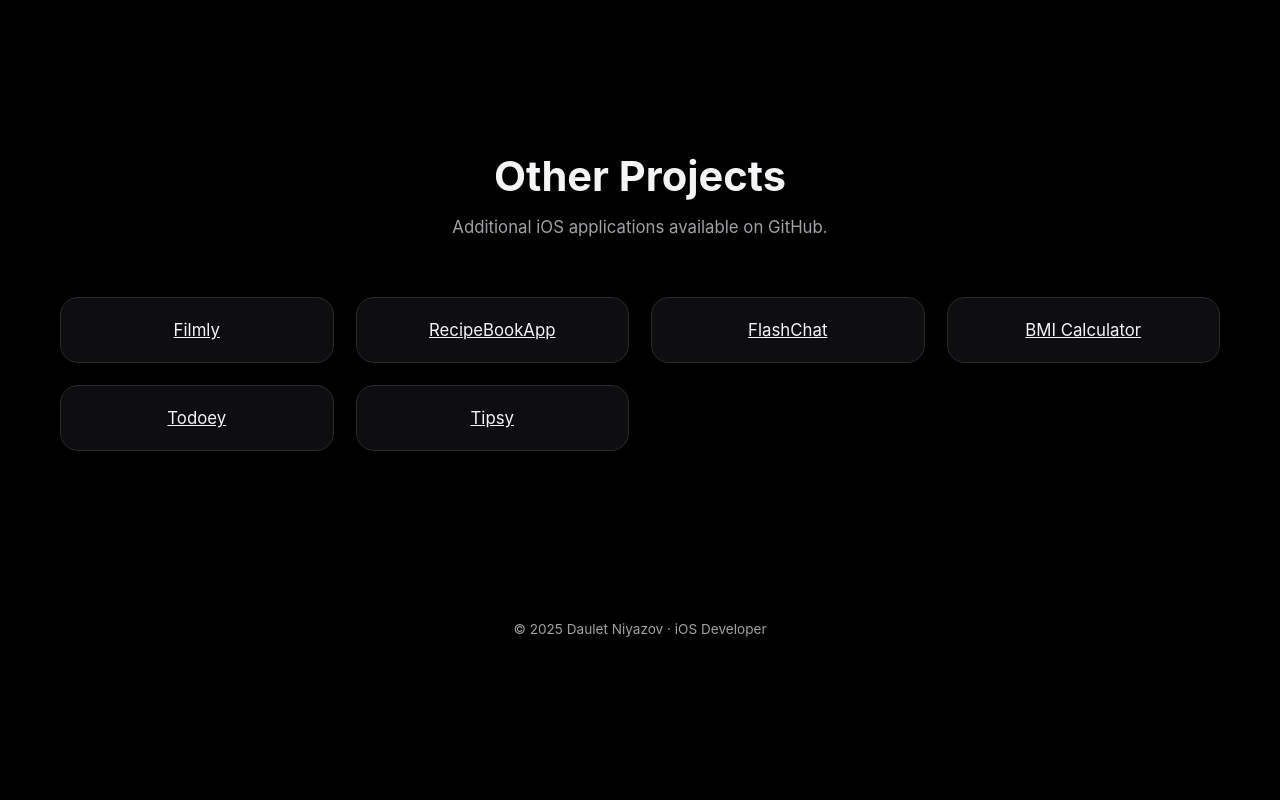
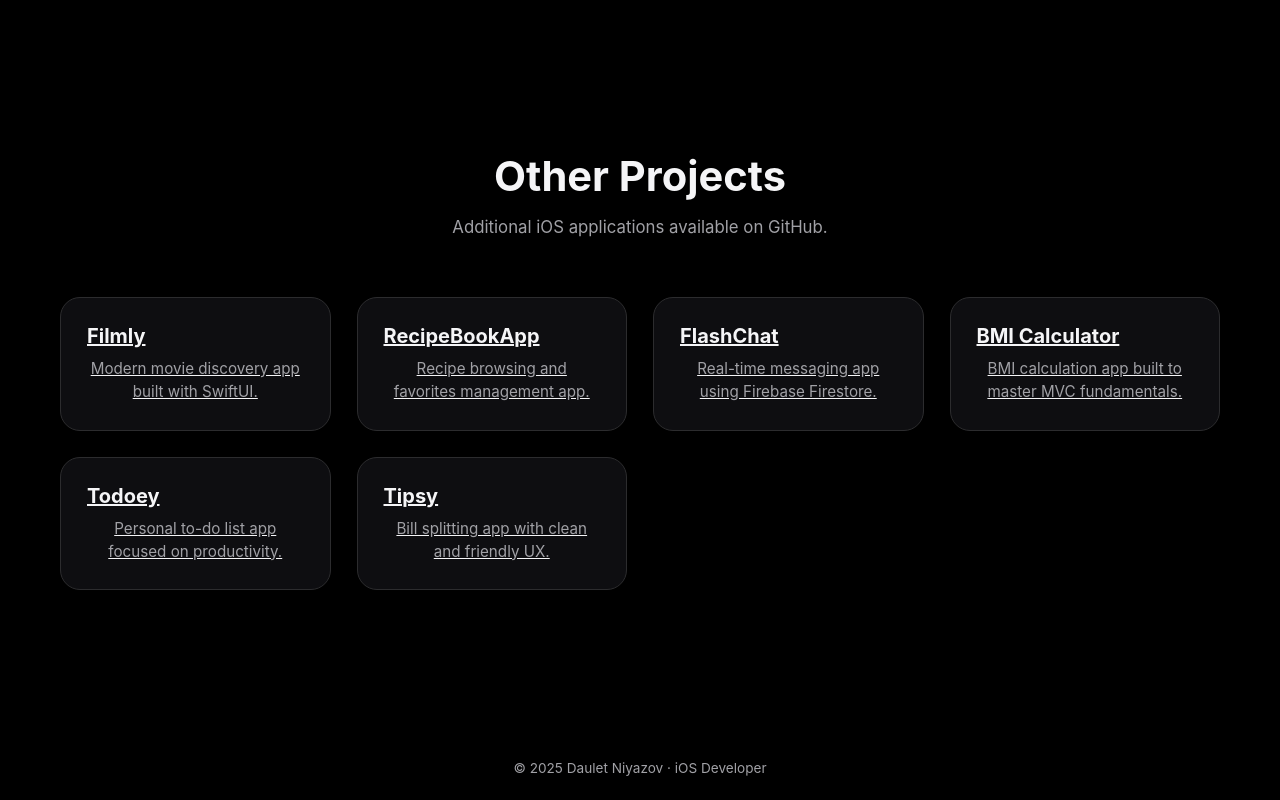
Before and after one commit to niyazovdaulet/portfolio, a plain HTML site: page index.html in a window 1280 px wide. Shown: the part 1315-2115 px from the top of the page. Before the commit the page ends 2012 px from the top, so only its background shows below. Drawn offline with Linux system fonts and the light colour scheme.

Commit message:
Update index.html

```diff
--- a/index.html
+++ b/index.html
@@ -9,6 +9,7 @@
 :root {
   --bg: #000000;
   --card: #0e0e11;
+  --card-hover: #1c1c1f;
   --text: #f5f5f7;
   --muted: #a1a1a6;
   --accent: #2997ff;
@@ -55,12 +56,21 @@
 }
 
 .button {
-  padding: 12px 24px;
+  display: inline-flex;
+  align-items: center;
+  gap: 10px;
+  padding: 12px 22px;
   border-radius: 999px;
   font-size: 0.95rem;
   border: 1px solid #2c2c2e;
   color: var(--text);
   transition: all .25s ease;
+}
+
+.button svg {
+  width: 16px;
+  height: 16px;
+  fill: currentColor;
 }
 
 .button:hover {
@@ -115,30 +125,39 @@
   box-shadow: 0 35px 90px rgba(0,0,0,.85);
 }
 
-/* ---------- PROJECT BUTTONS ---------- */
-.project-buttons {
+/* ---------- PROJECT CARDS ---------- */
+.projects-grid {
   margin-top: 60px;
   display: grid;
-  grid-template-columns: repeat(auto-fit, minmax(220px, 1fr));
-  gap: 22px;
+  grid-template-columns: repeat(auto-fit, minmax(260px, 1fr));
+  gap: 26px;
 }
 
-.project-button {
+.project-card {
+  display: block;
   background: var(--card);
   border: 1px solid #2c2c2e;
-  border-radius: 18px;
-  padding: 22px;
-  text-align: center;
-  font-size: 1.05rem;
+  border-radius: 20px;
+  padding: 26px;
   color: var(--text);
   transition: all .25s ease;
 }
 
-.project-button:hover {
-  background: #1c1c1f;
+.project-card:hover {
+  background: var(--card-hover);
   border-color: var(--accent);
-  color: var(--accent);
-  transform: translateY(-4px);
+  transform: translateY(-6px);
+}
+
+.project-card h3 {
+  margin-bottom: 10px;
+  font-size: 1.25rem;
+}
+
+.project-card p {
+  color: var(--muted);
+  font-size: 0.95rem;
+  line-height: 1.5;
 }
 
 /* ---------- FOOTER ---------- */
@@ -162,23 +181,31 @@
   </p>
 
   <div class="buttons">
+
     <a class="button primary"
        href="https://apps.apple.com/us/app/anotherlife-habit-tracker/id6752122842"
        target="_blank">
+      <!-- App Store icon -->
+      <svg viewBox="0 0 384 512"><path d="M318.7 268.6c-.3-37.2 16.6-65.3 52.2-86.9-19.9-28.6-50-44.3-89.8-47.3-37.8-3-79.3 22.1-94.4 22.1-15.5 0-52.3-21.3-80.7-20.7C47.5 136.7 0 186.2 0 284.2c0 28.8 5.3 58.6 15.8 89.5 14.1 41.4 64.8 143.1 117.7 141.5 26.5-.6 45.2-18.8 79.6-18.8 33.4 0 50.6 18.8 80.7 18.2 53.4-.9 99.3-93.3 112.7-134.9-69.1-32.5-87.1-89.8-87.8-111.1z"/></svg>
       View on App Store
     </a>
 
     <a class="button"
        href="https://github.com/niyazovdaulet"
        target="_blank">
+      <!-- GitHub icon -->
+      <svg viewBox="0 0 24 24"><path d="M12 .5C5.73.5.5 5.73.5 12c0 5.1 3.29 9.42 7.86 10.96.58.1.79-.25.79-.56v-2c-3.2.7-3.88-1.54-3.88-1.54-.53-1.34-1.3-1.7-1.3-1.7-1.06-.73.08-.72.08-.72 1.17.08 1.79 1.2 1.79 1.2 1.04 1.78 2.72 1.27 3.38.97.1-.75.4-1.27.73-1.56-2.55-.29-5.23-1.27-5.23-5.67 0-1.25.45-2.27 1.2-3.07-.12-.3-.52-1.52.11-3.16 0 0 .97-.31 3.18 1.17a11.1 11.1 0 012.9-.39c.98 0 1.97.13 2.9.39 2.2-1.48 3.18-1.17 3.18-1.17.63 1.64.23 2.86.11 3.16.75.8 1.2 1.82 1.2 3.07 0 4.41-2.69 5.38-5.25 5.66.41.36.78 1.06.78 2.14v3.17c0 .31.21.67.8.56A11.51 11.51 0 0023.5 12C23.5 5.73 18.27.5 12 .5z"/></svg>
       GitHub
     </a>
 
     <a class="button"
        href="https://www.linkedin.com/in/dauletniyazov/"
        target="_blank">
+      <!-- LinkedIn icon -->
+      <svg viewBox="0 0 24 24"><path d="M4.98 3.5C4.98 5 3.88 6.2 2.4 6.2S0 5 0 3.5 1.1.8 2.4.8s2.58 1.2 2.58 2.7zM.5 8.9h3.8V24H.5zM8.9 8.9h3.6v2.1h.1c.5-1 1.8-2.1 3.7-2.1 4 0 4.7 2.6 4.7 6V24h-3.8v-5.3c0-1.3 0-3-1.8-3s-2.1 1.4-2.1 2.9V24H8.9z"/></svg>
       LinkedIn
     </a>
+
   </div>
 </section>
 
@@ -203,42 +230,36 @@
   <h2>Other Projects</h2>
   <p>Additional iOS applications available on GitHub.</p>
 
-  <div class="project-buttons">
+  <div class="projects-grid">
 
-    <a class="project-button"
-       href="https://github.com/niyazovdaulet/Filmly"
-       target="_blank">
-      Filmly
+    <a class="project-card" href="https://github.com/niyazovdaulet/Filmly" target="_blank">
+      <h3>Filmly</h3>
+      <p>Modern movie discovery app built with SwiftUI.</p>
     </a>
 
-    <a class="project-button"
-       href="https://github.com/niyazovdaulet/RecipeBook"
-       target="_blank">
-      RecipeBookApp
+    <a class="project-card" href="https://github.com/niyazovdaulet/RecipeBook" target="_blank">
+      <h3>RecipeBookApp</h3>
+      <p>Recipe browsing and favorites management app.</p>
     </a>
 
-    <a class="project-button"
-       href="https://github.com/niyazovdaulet/FlashChat"
-       target="_blank">
-      FlashChat
+    <a class="project-card" href="https://github.com/niyazovdaulet/FlashChat" target="_blank">
+      <h3>FlashChat</h3>
+      <p>Real-time messaging app using Firebase Firestore.</p>
     </a>
 
-    <a class="project-button"
-       href="https://github.com/niyazovdaulet/BMI-Calculator"
-       target="_blank">
-      BMI Calculator
+    <a class="project-card" href="https://github.com/niyazovdaulet/BMI-Calculator" target="_blank">
+      <h3>BMI Calculator</h3>
+      <p>BMI calculation app built to master MVC fundamentals.</p>
     </a>
 
-    <a class="project-button"
-       href="https://github.com/niyazovdaulet/Todoey"
-       target="_blank">
-      Todoey
+    <a class="project-card" href="https://github.com/niyazovdaulet/Todoey" target="_blank">
+      <h3>Todoey</h3>
+      <p>Personal to-do list app focused on productivity.</p>
     </a>
 
-    <a class="project-button"
-       href="https://github.com/niyazovdaulet/Tipsy"
-       target="_blank">
-      Tipsy
+    <a class="project-card" href="https://github.com/niyazovdaulet/Tipsy" target="_blank">
+      <h3>Tipsy</h3>
+      <p>Bill splitting app with clean and friendly UX.</p>
     </a>
 
   </div>
```
